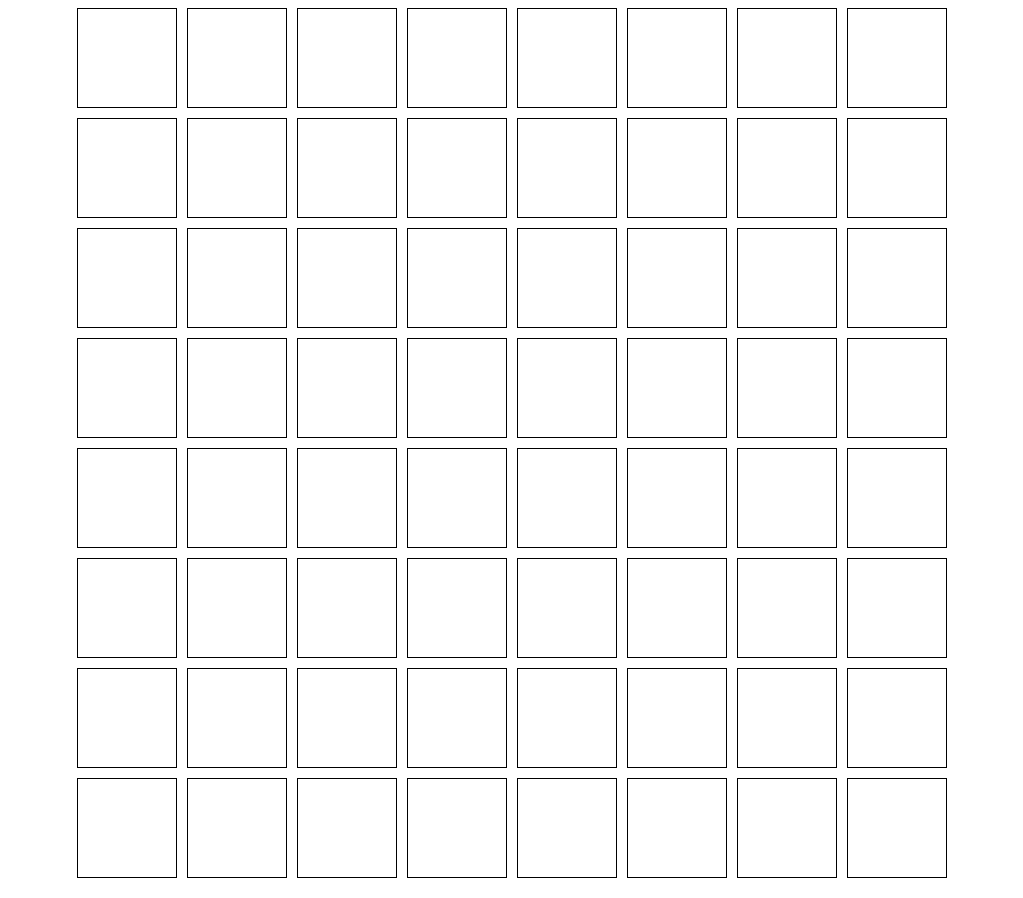
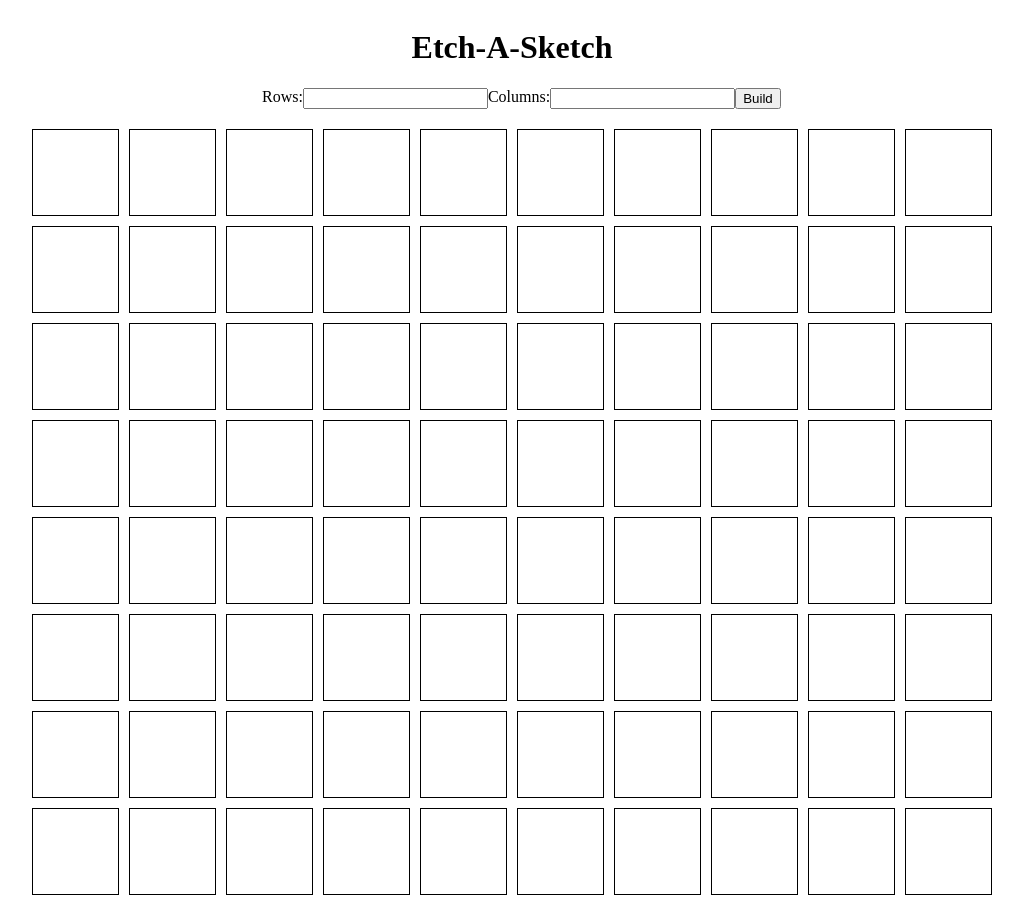
Before and after one commit to HavocBlast/odin-etchasketch, a plain HTML site: page index.html in a window 1280 px wide. Shown: the top 898 px of the page, without its empty margins (128-1151 px from the left). Drawn offline with Linux system fonts and the light colour scheme.

Commit message:
Creates Grid Dynamically from user inputs

```diff
--- a/index.html
+++ b/index.html
@@ -5,10 +5,18 @@
     <meta http-equiv="X-UA-Compatible" content="IE=edge" />
     <meta name="viewport" content="width=device-width, initial-scale=1.0" />
     <title>Etch-A-Sketch</title>
-    <link defer rel="stylesheet" href="styles/style.css" />
+    <link rel="stylesheet" href="styles/style.css" />
   </head>
-  <body onload="createGrid(8, 8)">
-    <script src="scripts/app.js"></script>
+  <body onload="createGrid()">
+    <script defer src="scripts/app.js"></script>
+    <h1>Etch-A-Sketch</h1>
+    <div class="grid-commands">
+      <label for="rows">Rows:</label>
+      <input type="number" name="rows" id="rows" />
+      <label for="columns">Columns:</label>
+      <input type="number" name="columns" id="columns" />
+      <button onclick="createGrid()">Build</button>
+    </div>
     <main>
       <div class="grid"></div>
     </main>
--- a/scripts/app.js
+++ b/scripts/app.js
@@ -1,29 +1,34 @@
-function createGridItem(row, column){
+function createGridItem() {
   let item = document.createElement('div');
   item.style.border = '1px solid black';
-  item.setAttribute("onmouseover", "colorBox()")
+  item.className = 'item';
+  item.setAttribute('onmouseover', 'colorBox()');
   return item;
 }
-function createColumns(columns){
-  let columnString = "";
-  for(i = 0; i < columns; i ++){
-    columnString += " 100px";
+//creates size of squares based on # of squares and spacing to fill full area of grid
+function createSides(sections) {
+  let squareSize = (960 - 10 * (sections - 1)) / sections;
+  let columnString = '';
+  for (i = 0; i < sections; i++) {
+    columnString += ` ${squareSize}px`;
   }
-  return columnString;
+  return columnString.trimStart();
 }
-function createGrid(rows, columns) {
-  const grid = document.querySelector(".grid");
-  grid.style.gridTemplateColumns = createColumns(columns);
-  grid.style.gridTemplateRows = createColumns(rows);
+
+// Creates Dynamic grid based on the number of rows and columns user requires
+function createGrid() {
+  const rows = parseInt(document.getElementById('rows').value) || 10;
+  const columns = parseInt(document.getElementById('columns').value) || 10;
+
+  const grid = document.querySelector('.grid');
+  grid.innerHTML = ''; //clears grid before creating a new one
+  grid.style.gridTemplateColumns = createSides(columns);
+  grid.style.gridTemplateRows = createSides(rows);
 
   //creates a new row and new columns for each row
-  for (column = 1; column < columns+1; column++) {
-    for (let row = 1; row < rows+1; row++) {
-      grid.appendChild(createGridItem(row, column));
+  for (row = 1; row < rows + 1; row++) {
+    for (let column = 1; column < columns + 1; column++) {
+      grid.appendChild(createGridItem());
     }
   }
 }
-
-function colorBox() {
-console.log(document.hover);
-}
--- a/styles/style.css
+++ b/styles/style.css
@@ -1,11 +1,33 @@
-main{
+body {
+  display: flex;
+  flex-direction: column;
+  align-items: center;
+}
+
+.grid-commands {
+  width: 500px;
+  display: flex;
+  justify-content: space-between;
+  padding: 0;
+  margin: 0;
+}
+
+main {
   display: flex;
   justify-content: center;
   align-items: center;
+  margin-top: 20px;
 }
 
-.grid{
+.grid {
   display: grid;
   column-gap: 10px;
   row-gap: 10px;
+  /* width: 960px; */
+  /* height: 960px; */
 }
+
+.item {
+  padding: 0;
+  margin: 0;
+}
```
